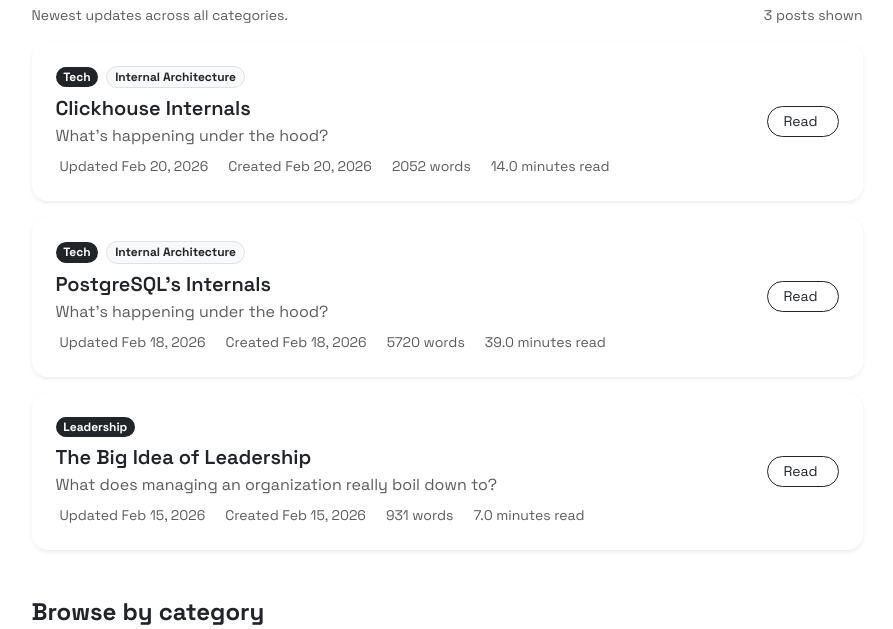
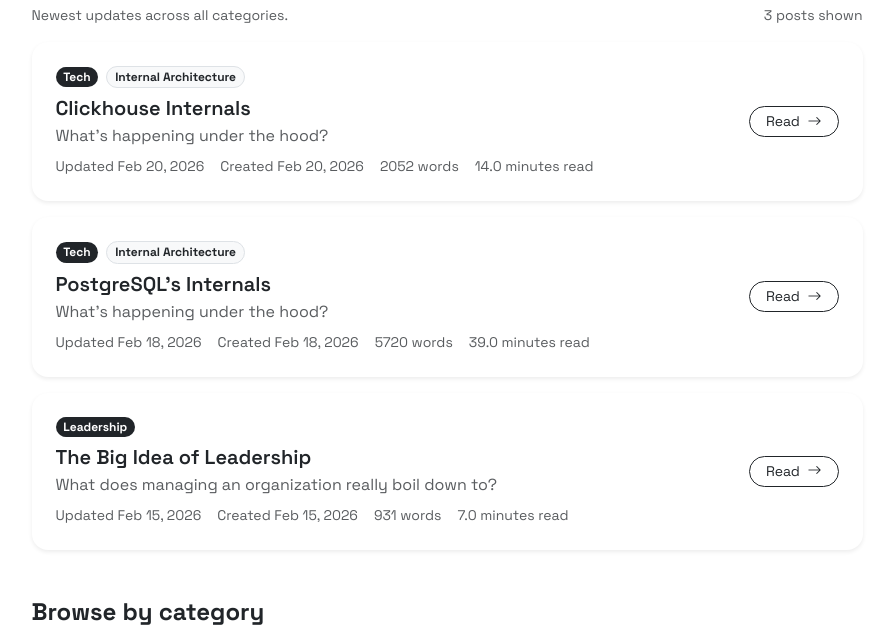
Before and after one commit to iamjiamingliu/iamjiamingliu.com, a Flask app: page /blogs in a window 1280 px wide. Shown: the part 1194-1823 px from the top of the page, without its empty margins (193-1086 px from the left). Run offline with Flask 3, Linux system fonts and the light colour scheme; some libraries are stand-ins or nearby versions.

Commit message:
adds bootstrap icon

```diff
--- a/templates/base.html
+++ b/templates/base.html
@@ -15,6 +15,8 @@
     <!-- Uses local CSS, because jsdelivr is slow somehow -->
     {{ render_static('css', 'css/bootstrap.min.css') }}
     {{ render_static('css', 'css/style.css') }}
+    <!-- Bootstrap icon -->
+    <link rel="stylesheet" href="https://cdn.jsdelivr.net/npm/bootstrap-icons@1.13.1/font/bootstrap-icons.min.css">
     <link rel="icon" type="image/x-icon" href="/static/img/favicon.png">
     {% block head %}{% endblock %}
 </head>
--- a/templates/blogs.html
+++ b/templates/blogs.html
@@ -160,19 +160,15 @@
 
                                                     <div class="d-flex flex-wrap gap-3 text-muted small">
                                                         <div>
-                                                            <i class="bi bi-clock me-1"></i>
                                                             Updated {{ m.updated_at.strftime("%b %d, %Y") }}
                                                         </div>
                                                         <div>
-                                                            <i class="bi bi-calendar-event me-1"></i>
                                                             Created {{ m.created_at.strftime("%b %d, %Y") }}
                                                         </div>
                                                         <div>
-                                                            <i class="bi bi-calendar-event me-1"></i>
                                                             {{ m.word_count }} words
                                                         </div>
                                                         <div>
-                                                            <i class="bi bi-calendar-event me-1"></i>
                                                             {{ m.estimated_reading_time.total_seconds() // 60 }} minutes read
                                                         </div>
                                                     </div>
```
